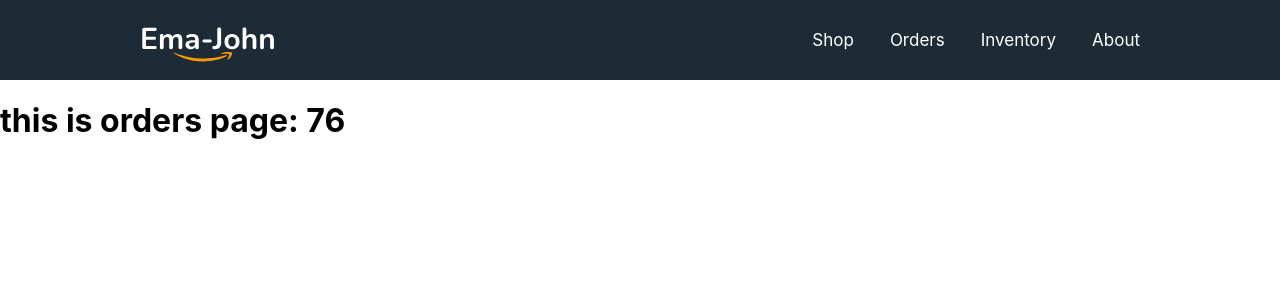
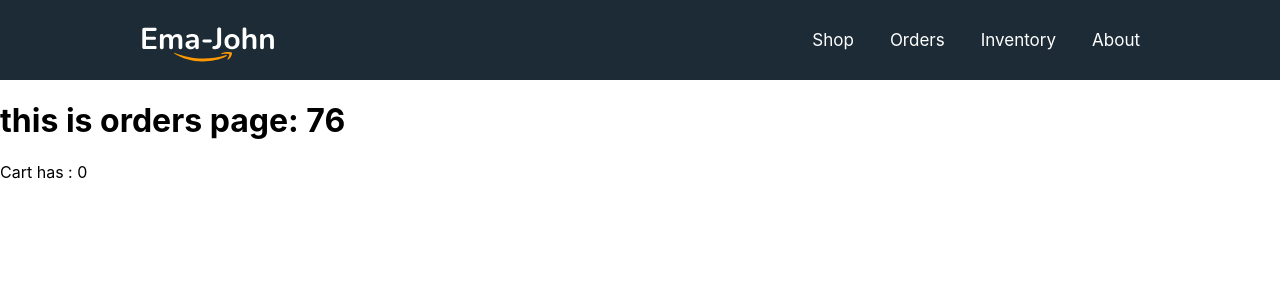
Before and after one commit to provashish95/ema-john-simple, a React (Create React App) app: page /orders in a window 1280 px wide. Shown: the top 300 px of the page. Built offline with nearby package versions, Linux system fonts and the light colour scheme.

Commit message:
added custome hooks yseCart

```diff
--- a/src/components/Orders/Orders.js
+++ b/src/components/Orders/Orders.js
@@ -1,13 +1,17 @@
 import React from 'react';
+import useCart from '../../hooks/useCart';
 import useProducts from '../../hooks/useProducts';
 import './Orders.css';
 
 const Orders = () => {
     const [products, setProducts] = useProducts();
+    const [cart, setCart] = useCart(products);
+    console.log(cart);
 
     return (
         <div>
             <h1>this is orders page: {products.length}</h1>
+            <p>Cart has : {cart.length}</p>
         </div>
     );
 };
--- /dev/null
+++ b/src/hooks/useCart.js
@@ -0,0 +1,25 @@
+import { useEffect, useState } from "react"
+import { getStoredCart } from "../utilities/fakedb";
+
+const useCart = (products) => {
+    const [cart, setCart] = useState([]);
+
+    useEffect(() => {
+        const storedCart = getStoredCart();
+        const savedCart = [];
+        for (const id in storedCart) {
+            const addedProduct = products.find(product => product.id === id);
+            if (addedProduct) {
+                const quantity = storedCart[id];
+                addedProduct.quantity = quantity;
+                savedCart.push(addedProduct);
+            }
+        }
+        setCart(savedCart);
+    }, [products]);
+
+    return [cart, setCart];
+
+}
+
+export default useCart;
```
